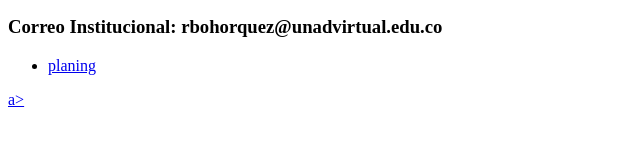
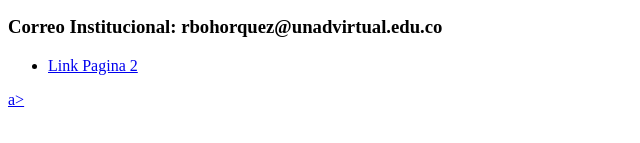
Before and after one commit to rbohorquezb/DSW-robertobohorquez, a plain HTML site: page index.html in a window 1280 px wide. Shown: the part 273-416 px from the top of the page, 0-640 px from the left. Drawn offline with Linux system fonts and the light colour scheme.

Commit message:
v8
actualizar

```diff
--- a/index.html
+++ b/index.html
@@ -16,7 +16,7 @@
 </body>
 <nav>
     <ul class="Menu">
-        <li><a href="planing.html">planing</li></ul>a>
+        <li><a href="planing.html">Link Pagina 2</li></ul>a>
 
 </nav>
 
```
